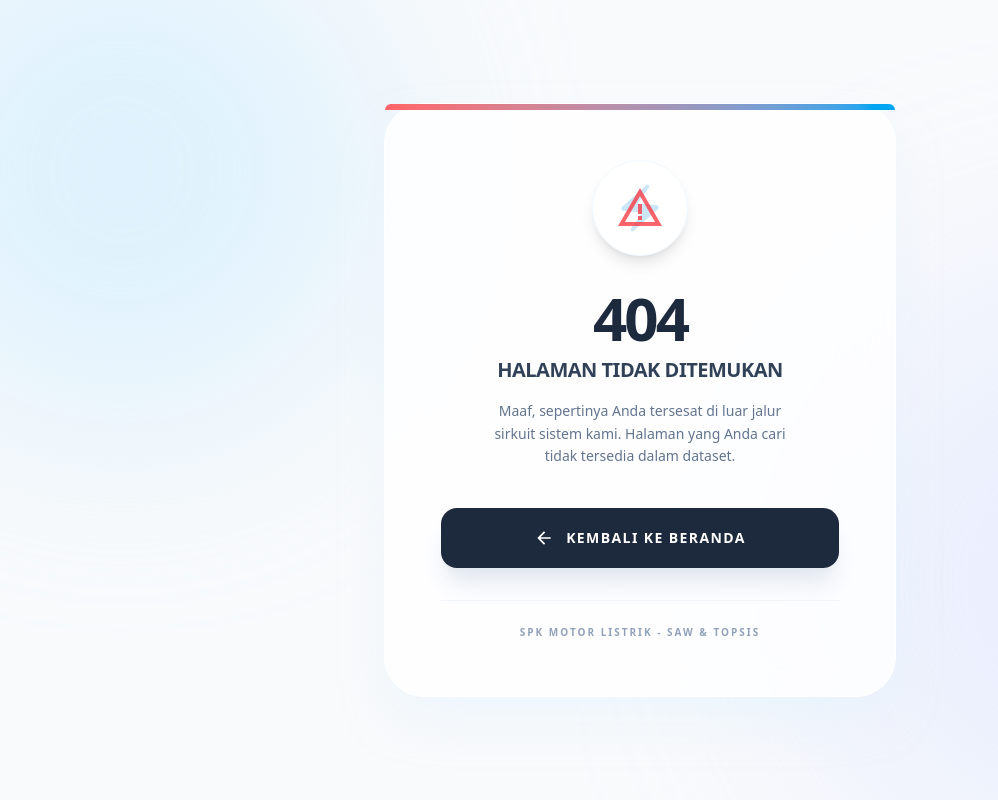
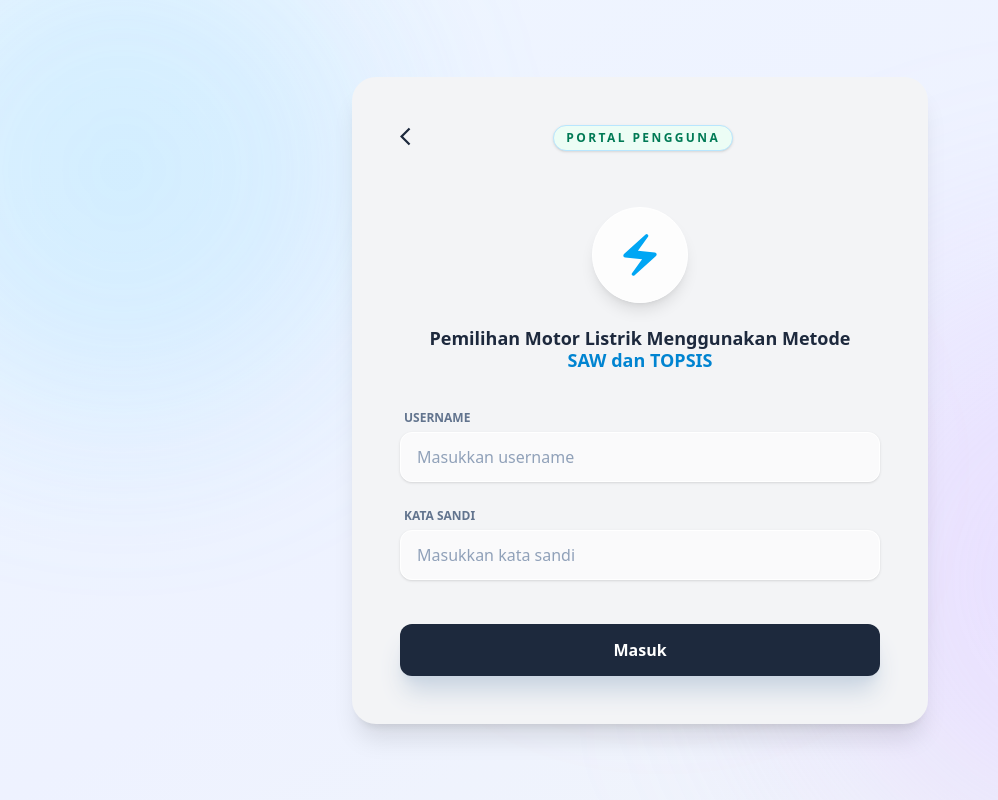
Before and after one commit to JonathanAlzndr/decision-support-system, a React (Vite) app in the folder fe/: page /user/login in a window 1280 px wide. Before the commit this address had no page. Shown: the whole page, without its empty margins (0-998 px from the left). Built offline with nearby package versions, Linux system fonts and the light colour scheme.

Commit message:
feat login page just one page for admin & user

```diff
--- a/fe/src/App.jsx
+++ b/fe/src/App.jsx
@@ -3,16 +3,18 @@ import "./index.css";
 import LandingPage from "./pages/LandingPage";
 import ProtectedRoute from "./Security/ProtectedRoute";
 import NotFoundPage from "./pages/NotFoundPage";
+import { ProtectedUserRoute } from "./Security/ProtectedRoute";
+import Login from "./pages/Login";
 
 /* admin pages */
 import AlternatifAdmin from "./pages/admin/AlternatifAdmin";
 import DetailPerhitungan from "./pages/admin/DetailPerhitungan";
 import KriteriaAdmin from "./pages/admin/KriteriaAdmin";
-import AdminLogin from "./pages/admin/AdminLogin";
+import LoginAdmin from "./pages/admin/LoginAdmin";
 import BerandaAdmin from "./pages/admin/BerandaAdmin";
 
 /* user pages */
-import UserLogin from "./pages/user/UserLogin";
+import LoginUser from "./pages/user/LoginUser";
 import DataMotorPage from "./pages/user/DataMotorPage";
 import HasilRekomendasiPage from "./pages/user/HasilRekomendasiPage";
 
@@ -28,7 +30,7 @@ function App() {
 	return (
 		<Routes>
 			<Route path="/" element={<LandingPage />} />
-			<Route path="admin/login" element={<AdminLogin />} />
+			<Route path="admin/login" element={<Login portal="Admin" />} />
 			<Route
 				path="/admin"
 				element={
@@ -42,8 +44,15 @@ function App() {
 				<Route path="kriteria" element={<KriteriaAdmin />} />
 				<Route path="perhitungan" element={<DetailPerhitungan />} />
 			</Route>
-			<Route path="/user" element={<UserLogin />} />
-			<Route path="/user" element={<UserLayout />}>
+			<Route path="/user/login" element={<Login portal="User" />} />
+			<Route
+				path="/user"
+				element={
+					<ProtectedUserRoute>
+						<UserLayout />
+					</ProtectedUserRoute>
+				}
+			>
 				<Route path="data" element={<DataMotorPage />} />
 				<Route path="kriteria" element={<KriteriaPage />} />
 				<Route path="hasil" element={<HasilRekomendasiPage />} />
--- a/fe/src/Security/ProtectedRoute.jsx
+++ b/fe/src/Security/ProtectedRoute.jsx
@@ -3,11 +3,17 @@ import { Navigate } from "react-router-dom";
 
 const ProtectedRoute = ({ children }) => {
 	const role = localStorage.getItem("role");
-
 	if (role !== "Admin") {
 		return <Navigate to="/admin/login" replace />;
 	}
+	return children;
+};
 
+export const ProtectedUserRoute = ({ children }) => {
+	const role = localStorage.getItem("role");
+	if (role !== "User") {
+		return <Navigate to="/user/login" replace />;
+	}
 	return children;
 };
 
--- a/fe/src/pages/admin/AdminLogin.jsx
+++ b/fe/src/pages/Login.jsx
@@ -1,12 +1,12 @@
 import React, { useState } from "react";
 import { useNavigate } from "react-router-dom";
 import { MdElectricBolt } from "react-icons/md";
-import Button from "../../components/Button";
-import useFetch from "../../api/useFetch";
-import Loading from "../../components/Loading";
-import Back from "../../components/Back";
+import Button from "../components/Button";
+import useFetch from "../api/useFetch";
+import Loading from "../components/Loading";
+import Back from "../components/Back";
 
-export default function LoginAdmin() {
+export default function Login({ portal = "User" }) {
 	const navigate = useNavigate();
 	const { loading, error, execute } = useFetch("/auth/login", "POST", null, { autoFetch: false });
 	const [formData, setFormData] = useState({ username: "", password: "" });
@@ -20,7 +20,7 @@ export default function LoginAdmin() {
 
 			if (result && result.token) {
 				localStorage.setItem("token", result.token);
-				localStorage.setItem("role", "Admin");
+				localStorage.setItem("role", portal);
 				navigate("/admin");
 			}
 		} catch (err) {
@@ -36,16 +36,21 @@ export default function LoginAdmin() {
 				<div className="fixed bottom-[-10%] right-[-10%] w-150 h-150 bg-purple-300/30 rounded-full blur-[120px] -z-10"></div>
 				<div className="fixed top-[40%] left-[40%] w-75 h-75 bg-pink-300/20 rounded-full blur-[80px] -z-10"></div>
 				<div className="glass-morphism shadow-xl p-10 md:p-12 rounded-3xl bg-gray-100 flex flex-col w-xl items-center text-center animate-fade-in relative overflow-hidden">
-					<div className="flex flex-col items-center w-full">
+					<div className="flex items-center w-full h-full mb-10">
 						<Back />
-						<div
-							className="w-24 h-24 bg-white/80 rounded-full flex items-center justify-center shadow-lg mb-6 text-sky-500 border border-white
+						<div className="mb-4 w-full flex justify-center">
+							<span className="bg-emerald-50 text-emerald-700 text-xs px-3 py-1 rounded-full font-black uppercase tracking-[0.2em] border border-sky-200 shadow-sm">
+								Portal {portal ? "Pengguna" : "Admin"}
+							</span>
+						</div>
+						<div className="w-4" />
+					</div>
+					<div
+						className="w-24 h-24 bg-white/80 rounded-full flex items-center justify-center shadow-lg mb-6 text-sky-500 border border-white
                 hover:scale-110 transition-transform duration-300 ease-in-out"
-						>
-							<MdElectricBolt size={50} />
-						</div>
+					>
+						<MdElectricBolt size={50} />
 					</div>
-
 					<h2 className="text-slate-800 text-lg font-bold mb-2 leading-tight">
 						Pemilihan Motor Listrik Menggunakan Metode
 						<br />
```
Also changed, not shown: fe/src/pages/user/a.jsx (renamed from fe/src/pages/user/UserLogin.jsx).
